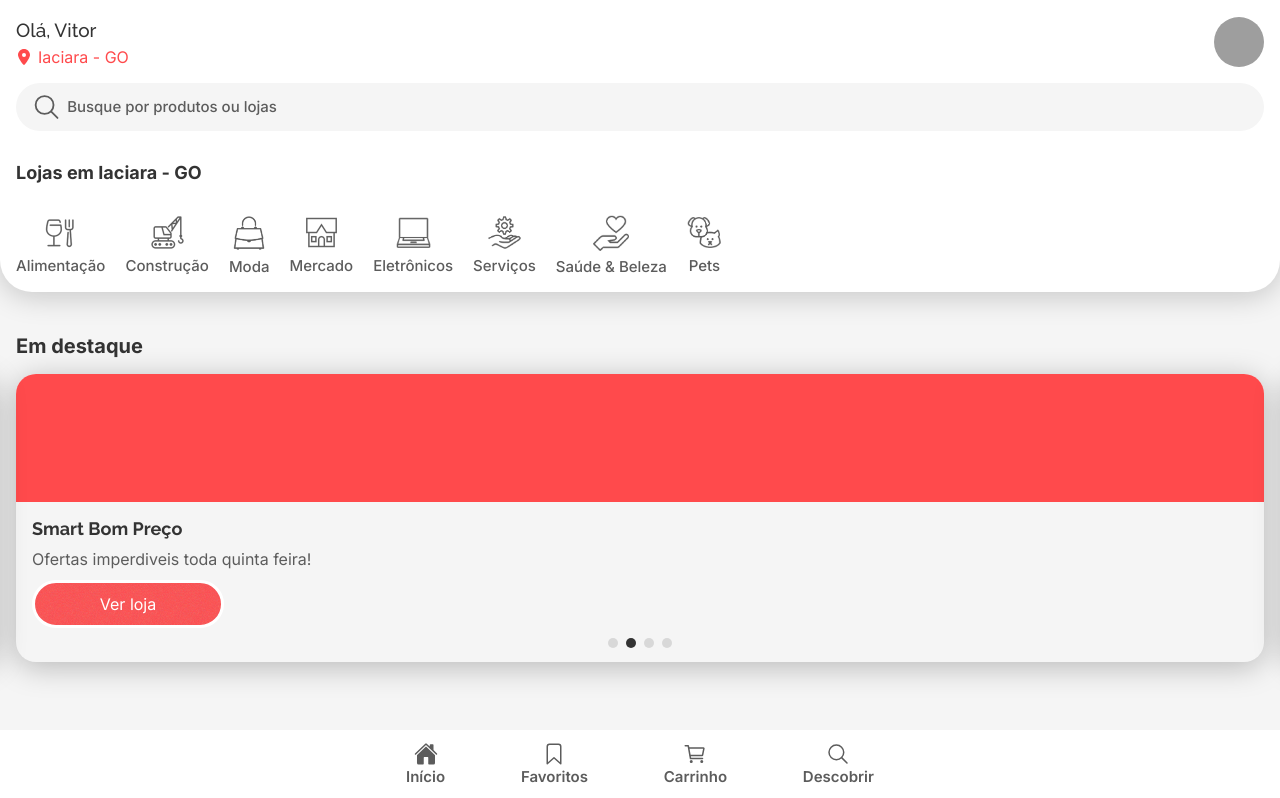
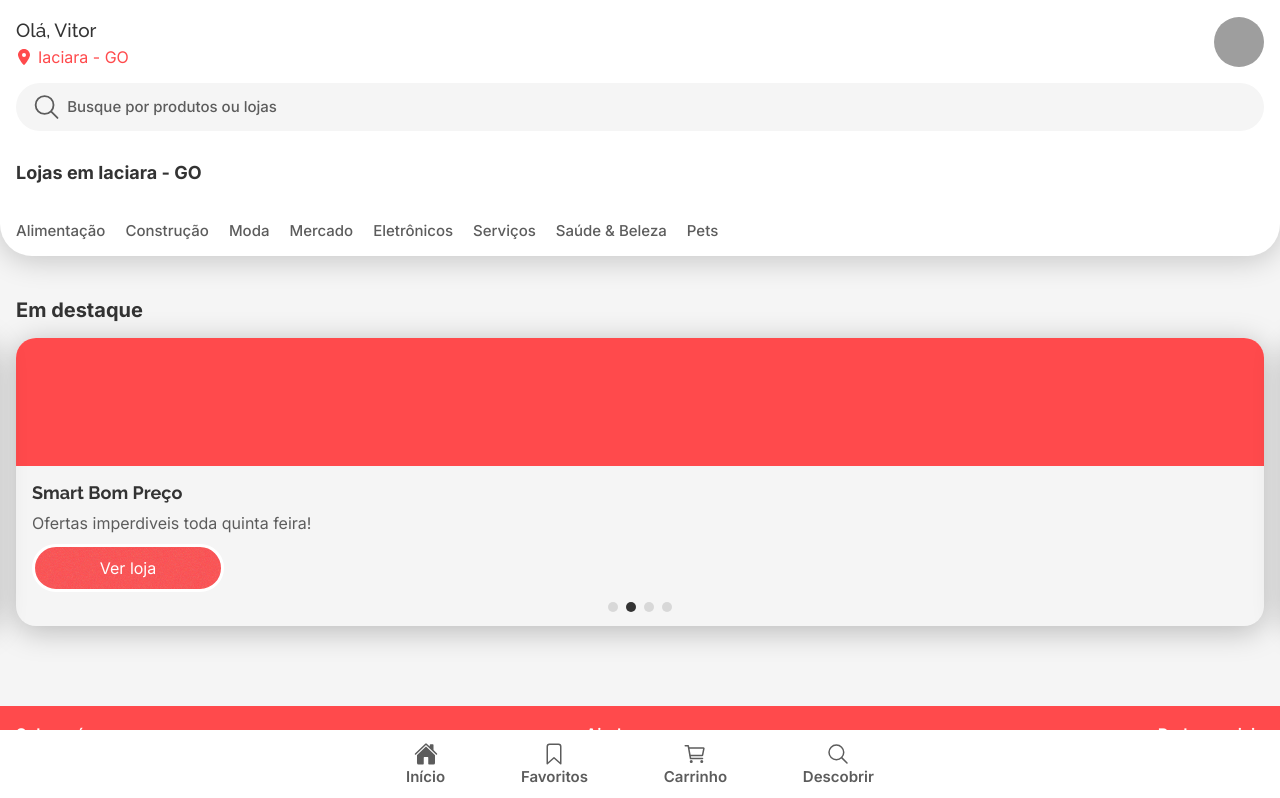
Before and after one commit to 888888b/marketplace-frontend, a Next.js app: page / in a window 1280 px wide. Shown: the top 798 px of the page. Built offline with nearby package versions, Linux system fonts and the light colour scheme; grey boxes are pictures that could not be loaded.

Commit message:
style: adjust the size of the category bar icons

```diff
--- a/src/components/organisms/categoriesCarousel/index.tsx
+++ b/src/components/organisms/categoriesCarousel/index.tsx
@@ -14,91 +14,99 @@
                 className="gap-x-5"
                 options={{progressBar: true, dragFree: true}}>
                 <div className="embla__slide">
+                    <div className="icon-box">
                         <Image
                             src={'/food_icon.png'}
                             alt="glass and fork icon"
-                        width={35}
-                        height={35}
+                            fill={true}
                             className="object-cover"
                         />
+                    </div>
                     <h4>Alimentação</h4>
                 </div>
 
                 <div className="embla__slide">
+                    <div className="icon-box">
                         <Image
                             src={'/crane_icon.png'}
                             alt="glass and fork icon"
-                        width={35}
-                        height={35}
+                            fill={true}
                             className="object-cover"
                         />
+                    </div>
                     <h4>Construção</h4>
                 </div>
 
                 <div className="embla__slide">
+                    <div className="icon-box">
                         <Image
                             src={'/bag_icon.png'}
                             alt="glass and fork icon"
-                        width={36}
-                        height={36}
+                            fill={true}
                             className="object-cover"
                         />
+                    </div>
                     <h4>Moda</h4>
                 </div>
 
                 <div className="embla__slide">
+                    <div className="icon-box">
                         <Image
                             src={'/supermarket_icon.png'}
                             alt="glass and fork icon"
-                        width={35}
-                        height={35}
+                            fill={true}
                             className="object-cover"
                         />
+                    </div>
                     <h4>Mercado</h4>
                 </div>
 
 
                 <div className="embla__slide">
+                    <div className="icon-box">
                         <Image
                             src={'/laptop_icon.png'}
                             alt="glass and fork icon"
-                        width={35}
-                        height={35}
+                            fill={true}
                             className="object-cover"
                         />
+                    </div>
                     <h4>Eletrônicos</h4>
                 </div>
 
                 <div className="embla__slide">
+                    <div className="icon-box">
                         <Image
                             src={'/service_icon.png'}
                             alt="glass and fork icon"
-                        width={35}
-                        height={35}
+                            fill={true}
                             className="object-cover"
                         />
+                    </div>
                     <h4>Serviços</h4>
                 </div>
 
                 <div className="embla__slide">
+                    <div className="icon-box">
                         <Image
                             src={'/health_icon.png'}
                             alt="glass and fork icon"
-                        width={36}
-                        height={36}
+                            fill={true}
                             className="object-cover"
                         />
+                    </div>
                     <h4>Saúde & Beleza</h4>
                 </div>
 
                 <div className="embla__slide">
+                    <div className="icon-box">
                         <Image
                             src={'/pets_icon.png'}
                             alt="glass and fork icon"
-                        width={35}
-                        height={35}
+                            fill={true}
                             className="object-cover"
                         />
+                    </div>
                     <h4>Pets</h4>
                 </div>
             </EmblaSlides>
--- a/src/components/organisms/categoriesCarousel/styles.css
+++ b/src/components/organisms/categoriesCarousel/styles.css
@@ -2,5 +2,12 @@
     display: flex;
     flex-direction: column;
     align-items: center;
+    justify-content: space-between;
     row-gap: 5px;
 }
+
+.embla__slide .icon-box {
+    position: relative;
+    width: 30;
+    height: 30;
+}
```
Also changed, not shown: public/supermarket_icon.png. Lines whose indentation alone changed are shown as unchanged.
